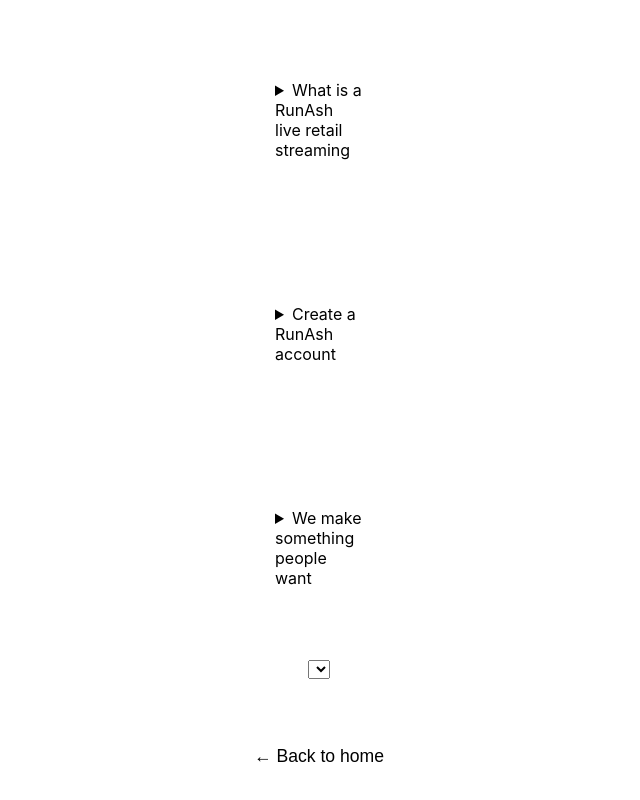
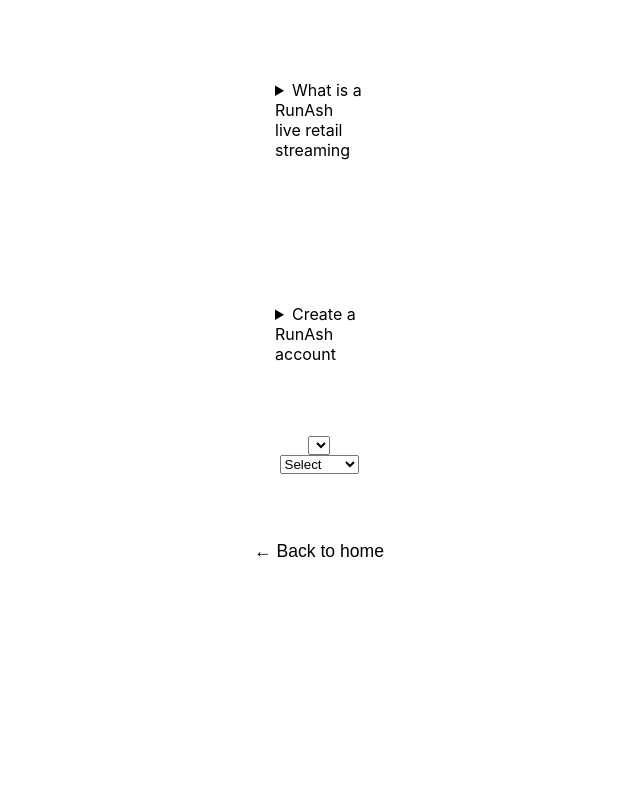
Before and after one commit to rammurmu/next, a Next.js app: page /faq in a window 1280 px wide. Shown: the part 386-1186 px from the top of the page, without its empty margins (321-961 px from the left). After the commit the page ends 1078 px from the top, so only its background shows below. Built offline with nearby package versions, Linux system fonts and the light colour scheme.

Commit message:
Update faq.js

```diff
--- a/pages/faq.js
+++ b/pages/faq.js
@@ -30,13 +30,15 @@ export default function Faq() {
                      <p>We make something people want</p>
          </details>
 
-         <details>
+         <select>
             <summary>We make something people want</summary>
                     <p> We make something people want</p>
-         </details>
+         </select>
 
         <select className={styles.selectWrapper}select id="select" name="select">
-        <p>How it works?</p>
+        <option>Select</option>
+        <option>Selling</option>
+        <option>Shopping</option>
         </select>
 
 
```
